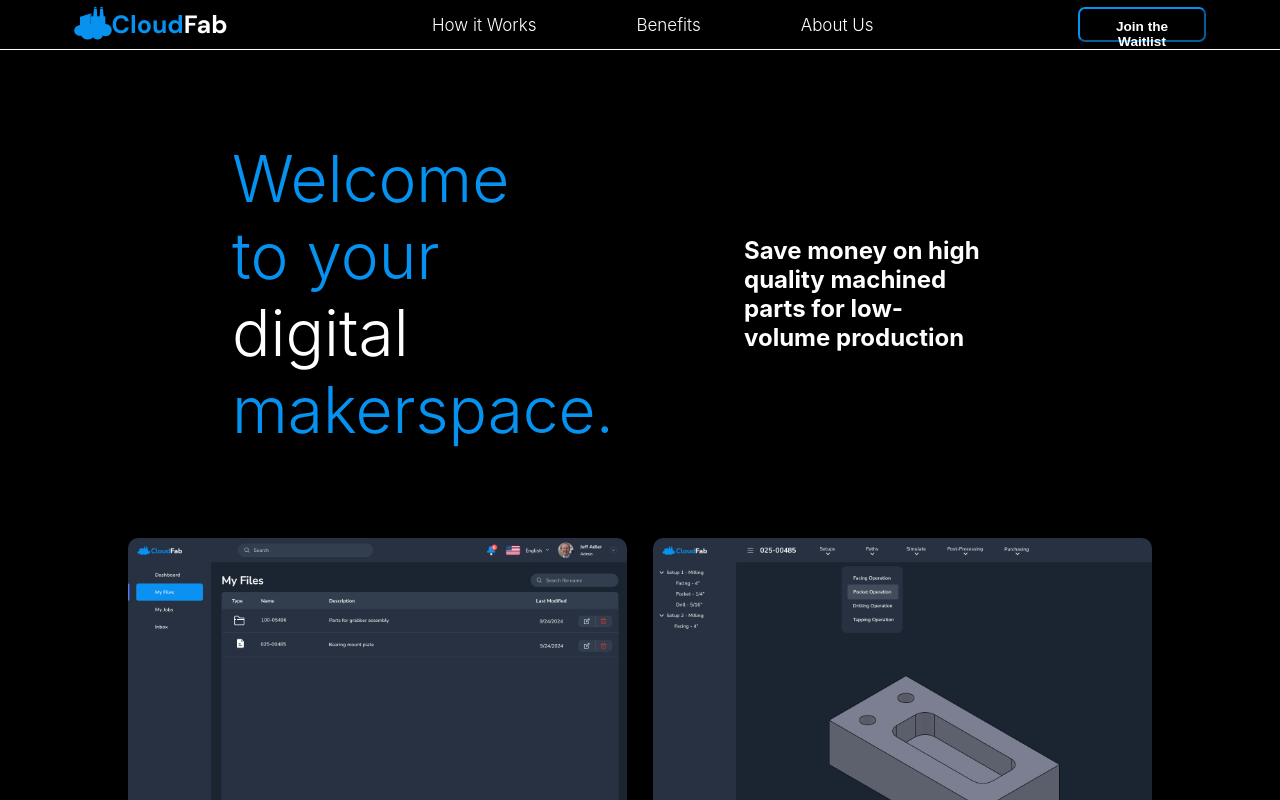
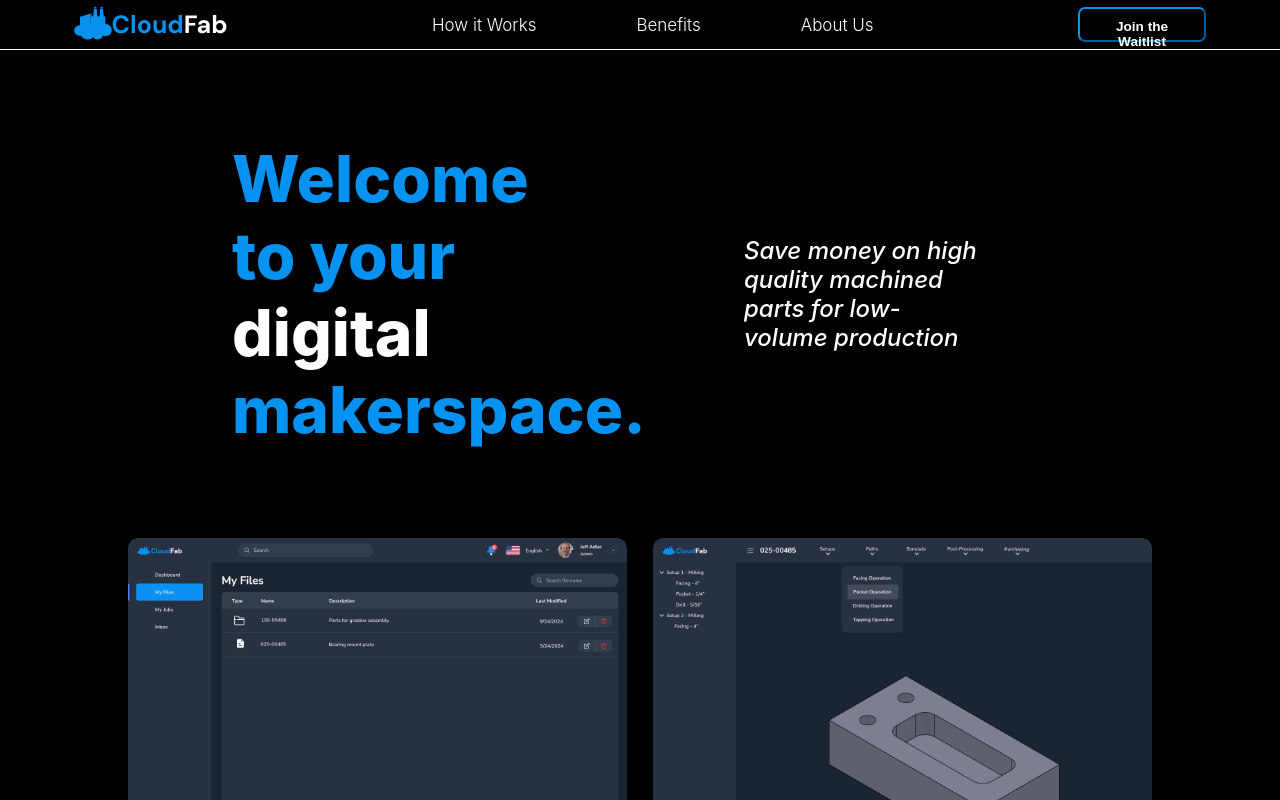
Before and after one commit to jrdgs/CloudFab, a React (Create React App) app in the folder landing-page/: page / in a window 1280 px wide. Built offline with nearby package versions, Linux system fonts and the light colour scheme.

Commit message:
Add sliding text

```diff
--- a/landing-page/src/components/Introduction/Introduction.css
+++ b/landing-page/src/components/Introduction/Introduction.css
@@ -1,4 +1,4 @@
-  .AppTitleCloud {
+.AppTitleCloud {
     color: var(--primary-color);
 }
 
@@ -17,6 +17,21 @@
     border-radius: 25px;
     padding: 40px;
     width: 30vw;
+    font-weight: 800;
+    opacity: 0;
+    transform: translateY(20px);
+    animation: slideUp 3s ease-out forwards;
+}
+
+@keyframes slideUp {
+    0% {
+        opacity: 0;
+        transform: translateY(20px);
+    }
+    100% {
+        opacity: 1;
+        transform: translateY(0);
+    }
 }
 
 .WelcomeDigitalText {
@@ -30,7 +45,8 @@
     padding: 40px;
     width: 25vw;
     margin-right: 5vw;
-    font-weight: 700;
+    font-weight: 500;
+    font-style: italic;
 }
 
 .UICards {
```
